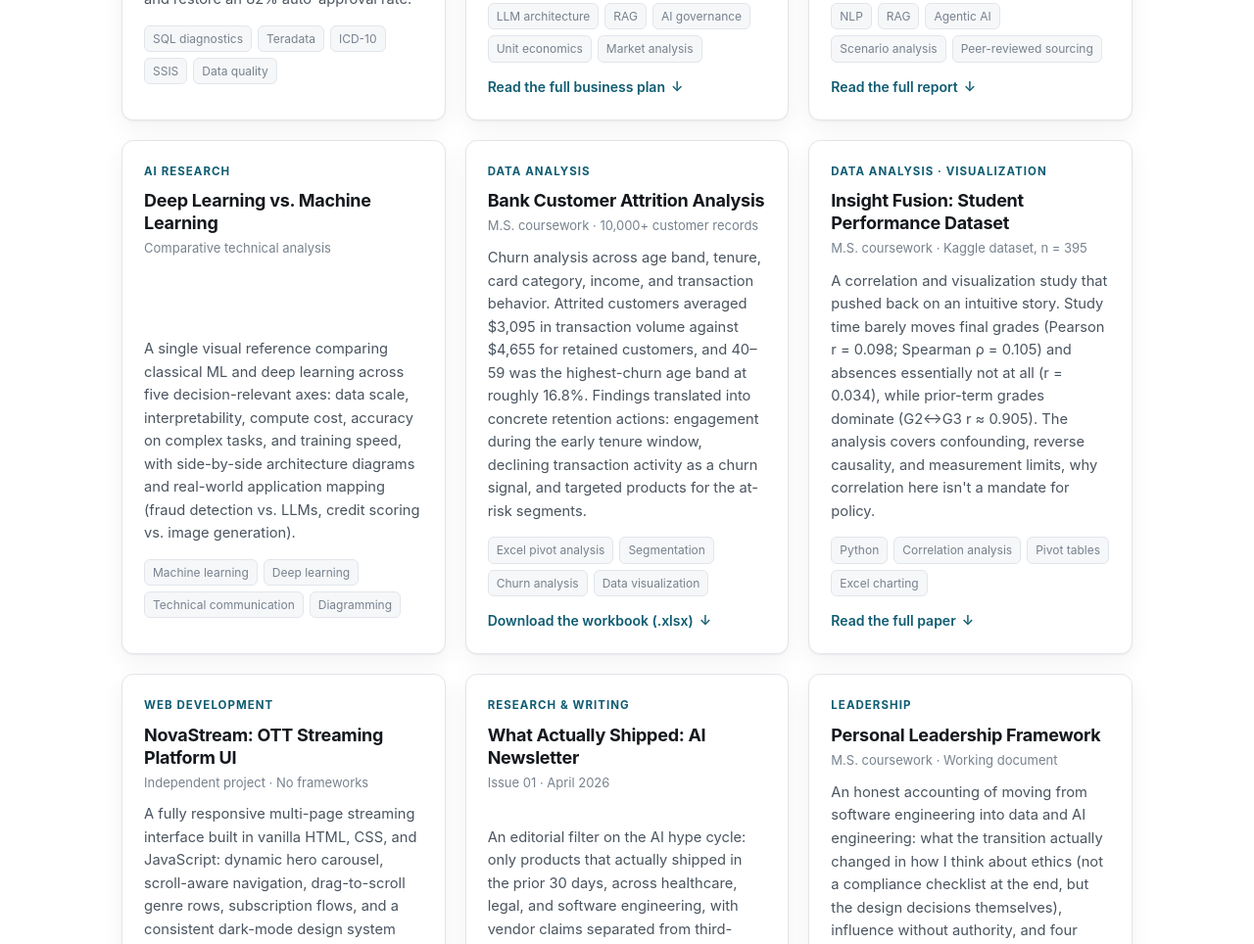
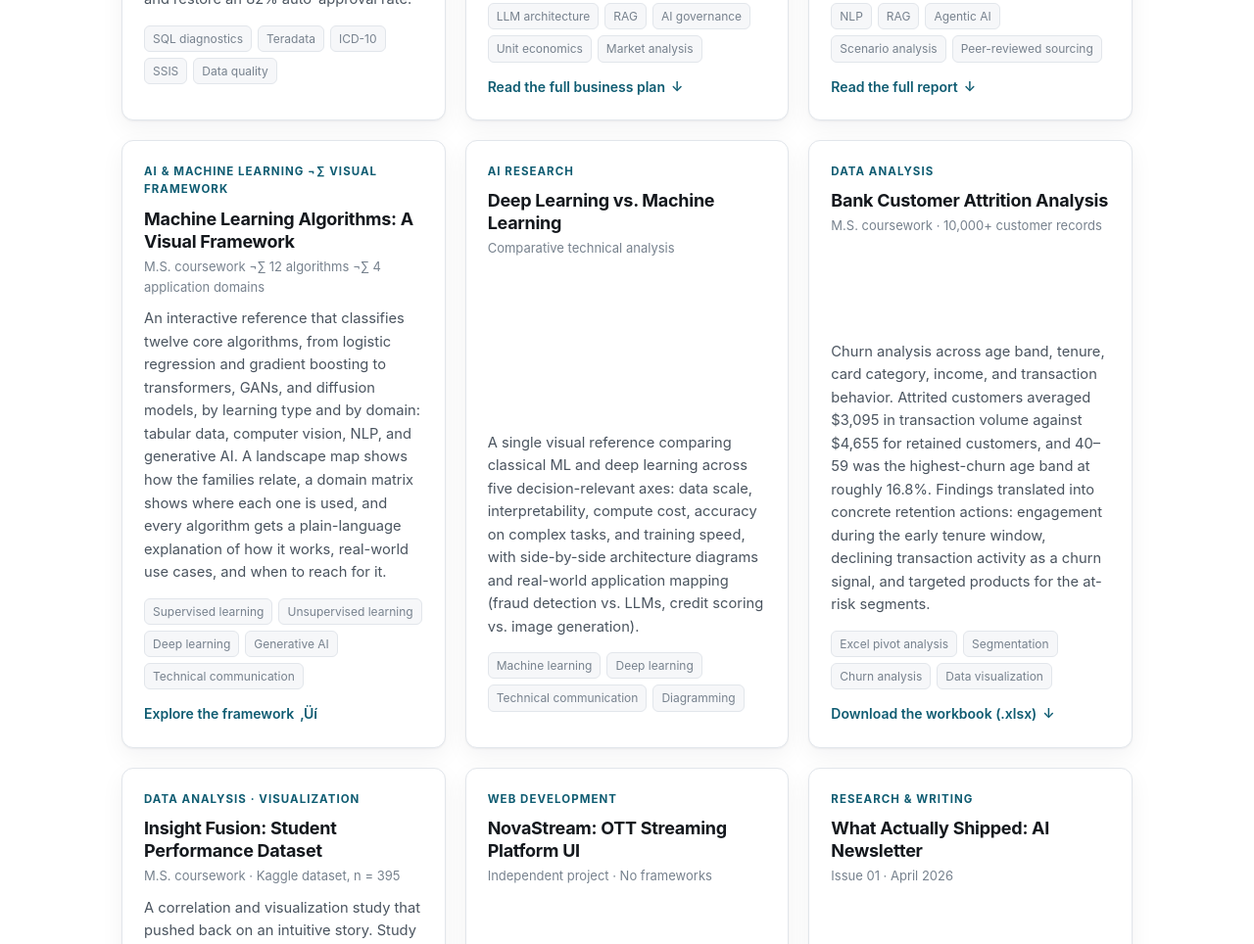
Before and after one commit to KalyaniG-Personal/KalyaniPortfolio, a plain HTML site: page index.html in a window 1280 px wide. Shown: the part 5822-6786 px from the top of the page at 98% size. Drawn offline with Linux system fonts and the light colour scheme.

Commit message:
Update index.html
Added ML frameworks

```diff
--- a/index.html
+++ b/index.html
@@ -544,6 +544,21 @@
         <a class="card-link" href="nlp-customer-engagement-report.pdf" target="_blank" rel="noopener">Read the full report <span class="arrow">↓</span></a>
       </article>
 
+<article class="card" data-cat="ai">
+        <div class="card-cat">AI &amp; Machine Learning ¬∑ Visual Framework</div>
+        <h3>Machine Learning Algorithms: A Visual Framework</h3>
+        <p class="meta">M.S. coursework ¬∑ 12 algorithms ¬∑ 4 application domains</p>
+        <p>
+          An interactive reference that classifies twelve core algorithms, from logistic regression and gradient
+          boosting to transformers, GANs, and diffusion models, by learning type and by domain: tabular data,
+          computer vision, NLP, and generative AI. A landscape map shows how the families relate, a domain matrix
+          shows where each one is used, and every algorithm gets a plain-language explanation of how it works,
+          real-world use cases, and when to reach for it.
+        </p>
+        <div class="stack"><span>Supervised learning</span><span>Unsupervised learning</span><span>Deep learning</span><span>Generative AI</span><span>Technical communication</span></div>
+        <a class="card-link" href="ml-algorithms-framework.html" target="_blank" rel="noopener">Explore the framework <span class="arrow">‚Üí</span></a>
+      </article>
+
       <article class="card" data-cat="ai writing">
         <div class="card-cat">AI Research</div>
         <h3>Deep Learning vs. Machine Learning</h3>
```
